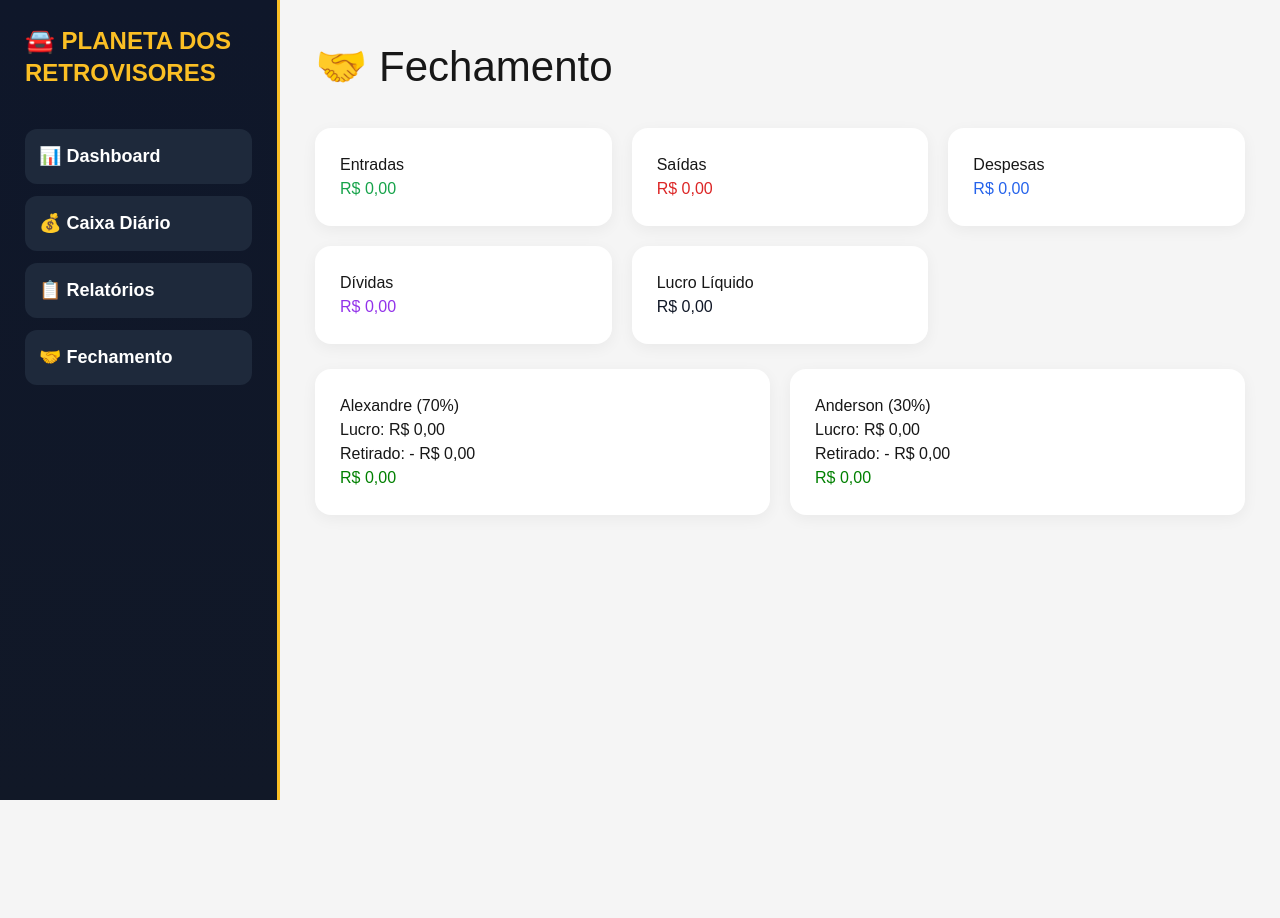
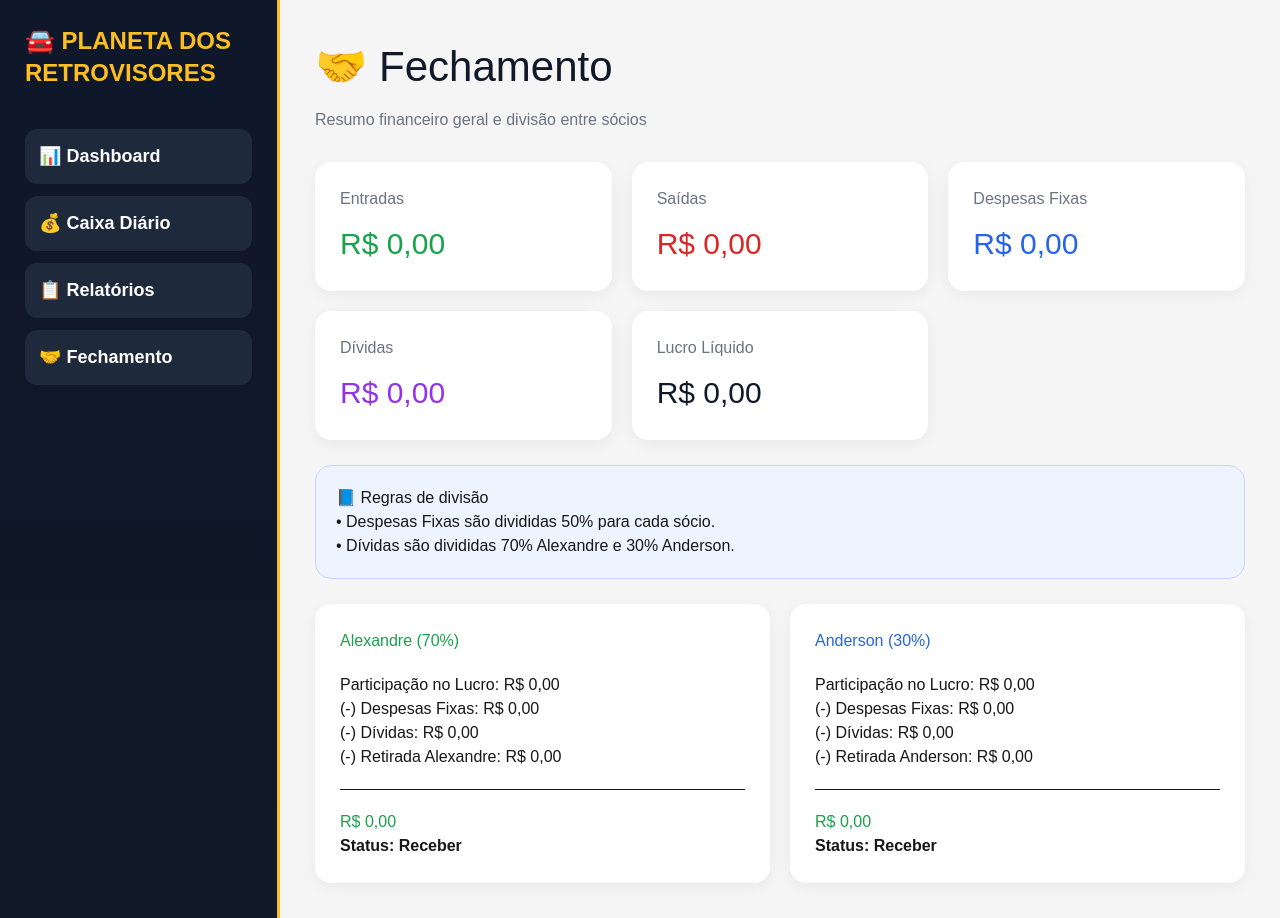
Before and after one commit to flaviaaraujo1812-png/milani-dashboard, a Next.js app: page /fechamento in a window 1280 px wide. Before the commit the page ends 800 px from the top, so only its background shows below. Built offline with nearby package versions, Linux system fonts and the light colour scheme; no server answers; the database is empty.

Commit message:
novo fechamento cpmpleto

```diff
--- a/app/fechamento/page.tsx
+++ b/app/fechamento/page.tsx
@@ -22,134 +22,258 @@ export default function Fechamento() {
 
   }
 
-  function moeda(valor:number) {
+  function moeda(valor: number) {
     return valor.toLocaleString("pt-BR", {
-      style:"currency",
-      currency:"BRL"
+      style: "currency",
+      currency: "BRL"
     })
   }
 
   const entradas = dados.reduce(
-    (t,i) => t + Number(i.entrada || 0),
+    (t, i) => t + Number(i.entrada || 0),
     0
   )
 
   const saidas = dados.reduce(
-    (t,i) => t + Number(i.saida || 0),
+    (t, i) => t + Number(i.saida || 0),
     0
   )
 
   const despesas = dados
     .filter(i => i.tipo === "DESPESA FIXA")
-    .reduce((t,i) => t + Number(i.saida || 0),0)
+    .reduce((t, i) => t + Number(i.saida || 0), 0)
 
   const dividas = dados
     .filter(i => i.tipo === "DIVIDA")
-    .reduce((t,i) => t + Number(i.saida || 0),0)
+    .reduce((t, i) => t + Number(i.saida || 0), 0)
 
   const retiradaAlexandre = dados
     .filter(i => i.categoria === "Retirada Alexandre")
-    .reduce((t,i) => t + Number(i.saida || 0),0)
+    .reduce((t, i) => t + Number(i.saida || 0), 0)
 
   const retiradaAnderson = dados
     .filter(i => i.categoria === "Retirada Anderson")
-    .reduce((t,i) => t + Number(i.saida || 0),0)
+    .reduce((t, i) => t + Number(i.saida || 0), 0)
 
   const lucroLiquido = entradas - saidas
 
   const alexandreBruto = lucroLiquido * 0.70
   const andersonBruto = lucroLiquido * 0.30
 
+  const despesaAlexandre = despesas * 0.50
+  const despesaAnderson = despesas * 0.50
+
+  const dividaAlexandre = dividas * 0.70
+  const dividaAnderson = dividas * 0.30
+
   const alexandreFinal =
-    alexandreBruto - retiradaAlexandre
+    alexandreBruto
+    - despesaAlexandre
+    - dividaAlexandre
+    - retiradaAlexandre
 
   const andersonFinal =
-    andersonBruto - retiradaAnderson
+    andersonBruto
+    - despesaAnderson
+    - dividaAnderson
+    - retiradaAnderson
 
   return (
 
     <div style={{
-      display:"flex",
-      minHeight:"100vh",
-      background:"#f5f5f5"
+      display: "flex",
+      minHeight: "100vh",
+      background: "#f5f5f5"
     }}>
 
       <Sidebar />
 
       <div style={{
-        flex:1,
-        padding:"35px"
+        flex: 1,
+        padding: "35px"
       }}>
 
         <h1 style={{
-          fontSize:"42px",
-          marginBottom:"30px"
+          fontSize: "42px",
+          marginBottom: "10px",
+          color: "#111827"
         }}>
           🤝 Fechamento
         </h1>
 
+        <p style={{
+          color: "#6b7280",
+          marginBottom: "30px"
+        }}>
+          Resumo financeiro geral e divisão entre sócios
+        </p>
+
         <div style={{
-          display:"grid",
-          gridTemplateColumns:"repeat(auto-fit,minmax(220px,1fr))",
-          gap:"20px",
-          marginBottom:"25px"
+          display: "grid",
+          gridTemplateColumns: "repeat(auto-fit,minmax(220px,1fr))",
+          gap: "20px",
+          marginBottom: "25px"
         }}>
 
-          <Card titulo="Entradas" valor={moeda(entradas)} cor="#16a34a" />
-          <Card titulo="Saídas" valor={moeda(saidas)} cor="#dc2626" />
-          <Card titulo="Despesas" valor={moeda(despesas)} cor="#2563eb" />
-          <Card titulo="Dívidas" valor={moeda(dividas)} cor="#9333ea" />
-          <Card titulo="Lucro Líquido" valor={moeda(lucroLiquido)} cor="#111827" />
+          <Card
+            titulo="Entradas"
+            valor={moeda(entradas)}
+            cor="#16a34a"
+          />
+
+          <Card
+            titulo="Saídas"
+            valor={moeda(saidas)}
+            cor="#dc2626"
+          />
+
+          <Card
+            titulo="Despesas Fixas"
+            valor={moeda(despesas)}
+            cor="#2563eb"
+          />
+
+          <Card
+            titulo="Dívidas"
+            valor={moeda(dividas)}
+            cor="#9333ea"
+          />
+
+          <Card
+            titulo="Lucro Líquido"
+            valor={moeda(lucroLiquido)}
+            cor="#111827"
+          />
 
         </div>
 
         <div style={{
-          display:"grid",
-          gridTemplateColumns:"1fr 1fr",
-          gap:"20px"
+          background: "#eef4ff",
+          border: "1px solid #c7d2fe",
+          borderRadius: "16px",
+          padding: "20px",
+          marginBottom: "25px"
+        }}>
+
+          <h3>📘 Regras de divisão</h3>
+
+          <p>
+            • Despesas Fixas são divididas 50% para cada sócio.
+          </p>
+
+          <p>
+            • Dívidas são divididas 70% Alexandre e 30% Anderson.
+          </p>
+
+        </div>
+
+        <div style={{
+          display: "grid",
+          gridTemplateColumns: "1fr 1fr",
+          gap: "20px"
         }}>
 
           <div style={box}>
 
-            <h2>Alexandre (70%)</h2>
+            <h2 style={{
+              color: "#16a34a",
+              marginBottom: "20px"
+            }}>
+              Alexandre (70%)
+            </h2>
 
-            <p>Lucro: {moeda(alexandreBruto)}</p>
+            <p>Participação no Lucro: {moeda(alexandreBruto)}</p>
 
             <p>
-              Retirado:
-              - {moeda(retiradaAlexandre)}
+              (-) Despesas Fixas:
+              {" "}
+              {moeda(despesaAlexandre)}
             </p>
+
+            <p>
+              (-) Dívidas:
+              {" "}
+              {moeda(dividaAlexandre)}
+            </p>
+
+            <p>
+              (-) Retirada Alexandre:
+              {" "}
+              {moeda(retiradaAlexandre)}
+            </p>
+
+            <hr style={{ margin: "20px 0" }} />
 
             <h1 style={{
               color:
                 alexandreFinal >= 0
-                ? "green"
-                : "red"
+                  ? "#16a34a"
+                  : "#dc2626"
             }}>
               {moeda(alexandreFinal)}
             </h1>
+
+            <p style={{
+              fontWeight: "bold"
+            }}>
+              Status:
+              {" "}
+              {alexandreFinal >= 0
+                ? "Receber"
+                : "Negativo"}
+            </p>
 
           </div>
 
           <div style={box}>
 
-            <h2>Anderson (30%)</h2>
+            <h2 style={{
+              color: "#2563eb",
+              marginBottom: "20px"
+            }}>
+              Anderson (30%)
+            </h2>
 
-            <p>Lucro: {moeda(andersonBruto)}</p>
+            <p>Participação no Lucro: {moeda(andersonBruto)}</p>
 
             <p>
-              Retirado:
-              - {moeda(retiradaAnderson)}
+              (-) Despesas Fixas:
+              {" "}
+              {moeda(despesaAnderson)}
             </p>
+
+            <p>
+              (-) Dívidas:
+              {" "}
+              {moeda(dividaAnderson)}
+            </p>
+
+            <p>
+              (-) Retirada Anderson:
+              {" "}
+              {moeda(retiradaAnderson)}
+            </p>
+
+            <hr style={{ margin: "20px 0" }} />
 
             <h1 style={{
               color:
                 andersonFinal >= 0
-                ? "green"
-                : "red"
+                  ? "#16a34a"
+                  : "#dc2626"
             }}>
               {moeda(andersonFinal)}
             </h1>
+
+            <p style={{
+              fontWeight: "bold"
+            }}>
+              Status:
+              {" "}
+              {andersonFinal >= 0
+                ? "Receber"
+                : "Negativo"}
+            </p>
 
           </div>
 
@@ -167,25 +291,31 @@ function Card({
   titulo,
   valor,
   cor
-}:{
-  titulo:string
-  valor:string
-  cor:string
+}: {
+  titulo: string
+  valor: string
+  cor: string
 }) {
 
   return (
 
     <div style={{
-      background:"#fff",
-      padding:"25px",
-      borderRadius:"16px",
-      boxShadow:"0 4px 15px rgba(0,0,0,0.05)"
+      background: "#fff",
+      padding: "25px",
+      borderRadius: "16px",
+      boxShadow: "0 4px 15px rgba(0,0,0,0.05)"
     }}>
 
-      <p>{titulo}</p>
+      <p style={{
+        color: "#6b7280",
+        marginBottom: "10px"
+      }}>
+        {titulo}
+      </p>
 
       <h2 style={{
-        color:cor
+        color: cor,
+        fontSize: "30px"
       }}>
         {valor}
       </h2>
@@ -197,8 +327,8 @@ function Card({
 }
 
 const box = {
-  background:"#fff",
-  padding:"25px",
-  borderRadius:"16px",
-  boxShadow:"0 4px 15px rgba(0,0,0,0.05)"
+  background: "#fff",
+  padding: "25px",
+  borderRadius: "16px",
+  boxShadow: "0 4px 15px rgba(0,0,0,0.05)"
 }
```
